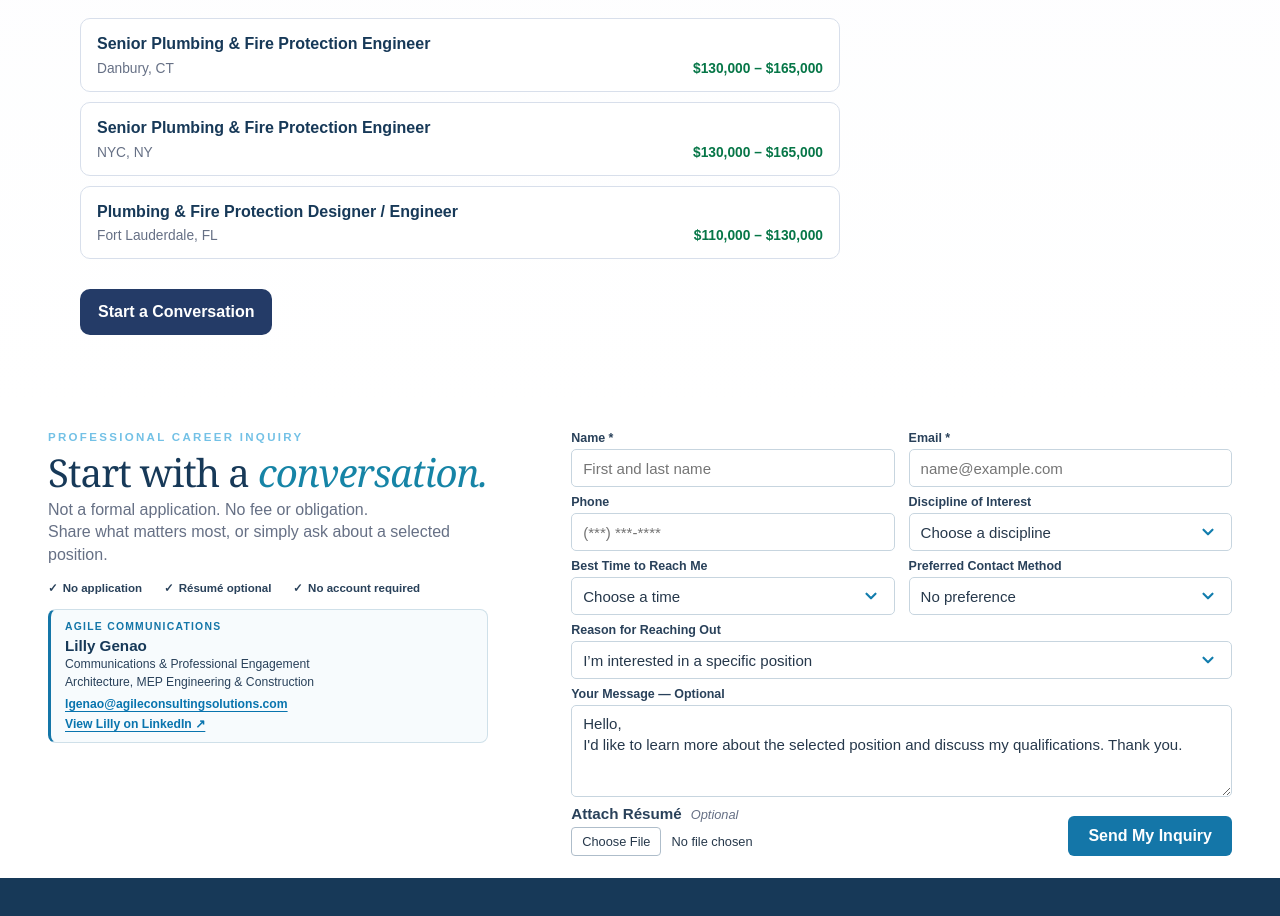
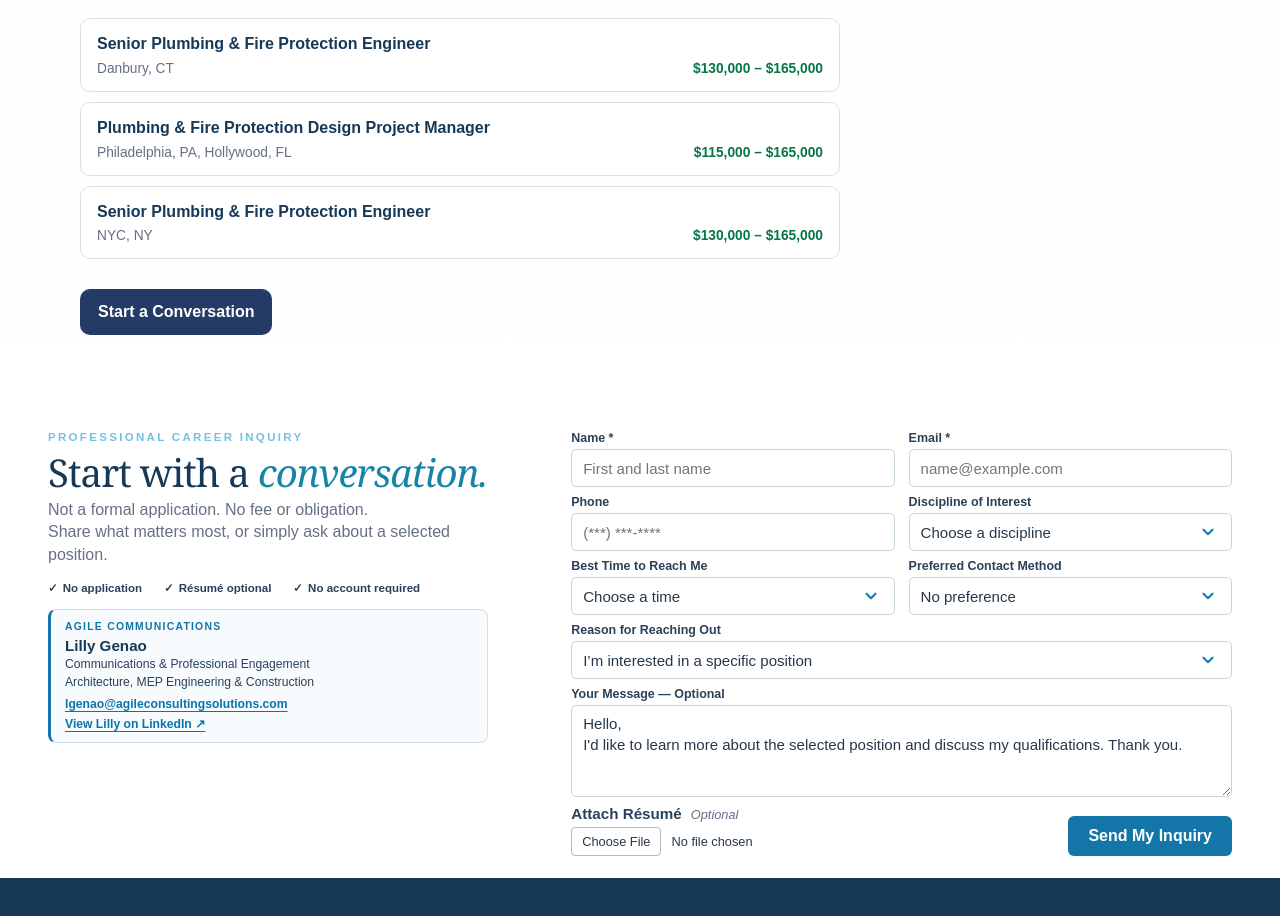
Before and after one commit to Agile2026BE/AGILE-Website-Positions, a Next.js app: page /careers/positions/1223-plumbing-fire-protection-designer-project-manager in a window 1280 px wide. Shown: the part 2026-2942 px from the top of the page. Built offline with nearby package versions, Linux system fonts and the light colour scheme.

Commit message:
Add position 1228

```diff
--- a/data/jobLocations.js
+++ b/data/jobLocations.js
@@ -166,6 +166,10 @@ export const jobLocations = {
   "1225": [{ city: "Danbury", state: "CT", zip: "06810" }],
   "1226": [{ city: "New York", state: "NY", zip: "10001" }],
   "1227": [{ city: "Danbury", state: "CT", zip: "06810" }],
+  "1228": [
+    { city: "Philadelphia", state: "PA", zip: "19107" },
+    { city: "Hollywood", state: "FL", zip: "33021" },
+  ],
   "1095": [{ city: "Hollywood", state: "FL", zip: "33021" }],
   "1097": [{ city: "Hollywood", state: "FL", zip: "33021" }],
   "1189": [{ city: "New York", state: "NY", zip: "10001" }],
--- a/data/jobPostedDates.js
+++ b/data/jobPostedDates.js
@@ -217,4 +217,5 @@ export const jobPostedDates = {
 "1225": "2026-11-04",
 "1226": "2026-11-04",
 "1227": "2026-11-04",
+"1228": "2026-11-10",
 };
--- a/data/jobs.js
+++ b/data/jobs.js
@@ -49,6 +49,7 @@ import { jobs1224To1224 } from "./jobs/positions-1224-1224.js";
 import { jobs1225To1225 } from "./jobs/positions-1225-1225.js";
 import { jobs1226To1226 } from "./jobs/positions-1226-1226.js";
 import { jobs1227To1227 } from "./jobs/positions-1227-1227.js";
+import { jobs1228To1228 } from "./jobs/positions-1228-1228.js";
 
 import details1001To1010 from "./jobDetails/details-1001-1010.js";
 import details1011To1020 from "./jobDetails/details-1011-1020.js";
@@ -109,6 +110,7 @@ import details1224To1224 from "./jobDetails/details-1224-1224.js";
 import details1225To1225 from "./jobDetails/details-1225-1225.js";
 import details1226To1226 from "./jobDetails/details-1226-1226.js";
 import details1227To1227 from "./jobDetails/details-1227-1227.js";
+import details1228To1228 from "./jobDetails/details-1228-1228.js";
 
 import { terminatedPositionIds } from "./terminatedPositionIds.js";
 import { dormantPositionIds } from "./dormantPositionIds.js";
@@ -171,6 +173,7 @@ export const coreJobs = [
   ...jobs1225To1225,
   ...jobs1226To1226,
   ...jobs1227To1227,
+  ...jobs1228To1228,
 ];
 
 const detailOverlays = [
@@ -233,6 +236,7 @@ const detailOverlays = [
   ...details1225To1225,
   ...details1226To1226,
   ...details1227To1227,
+  ...details1228To1228,
 ];
 
 const detailsById = new Map(
--- /dev/null
+++ b/data/jobs/positions-1228-1228.js
@@ -0,0 +1 @@
+export const jobs1228To1228 = [{"id": "1228", "discipline": "Mechanical Plumbing and Fire Protection", "title": "Plumbing & Fire Protection Design Project Manager", "summary": "AGILE’s Client is an MEP/FP design firm with a multi-state practice and a people-first culture licensed across 35+ states. Lead plumbing and fire protection design and run your own projects in the growing regional offices. You’ll own complete plumbing and fire protection systems from design through construction administration, manage schedules, budgets and client communication, and set the standard for the designers on your team in Philadelphia, PA or Hollywood, FL. In Hollywood, the project mix includes high-rise residential, commercial, hospitality and mission critical work.", "location": "Philadelphia, PA, Hollywood, FL", "state": "Pennsylvania | Florida", "workplace": "Hybrid", "salaryDisplay": "$115,000 – $165,000", "salaryMin": 115000, "salaryMax": 165000, "experience": "5–15 years", "specialty": "Plumbing & Fire Protection – Design Project Manager – Building Systems Design and Project Leadership", "market": "Mission Critical | Healthcare | Higher Education | Commercial | Life Sciences | Residential | Hospitality", "credential": "PE favored", "bonus": "Yes", "openings": 1, "slug": "1228-plumbing-fire-protection-design-project-manager"}];
```
Also changed, not shown: data/jobDetails/details-1228-1228.js (added, +1 -0 lines).
